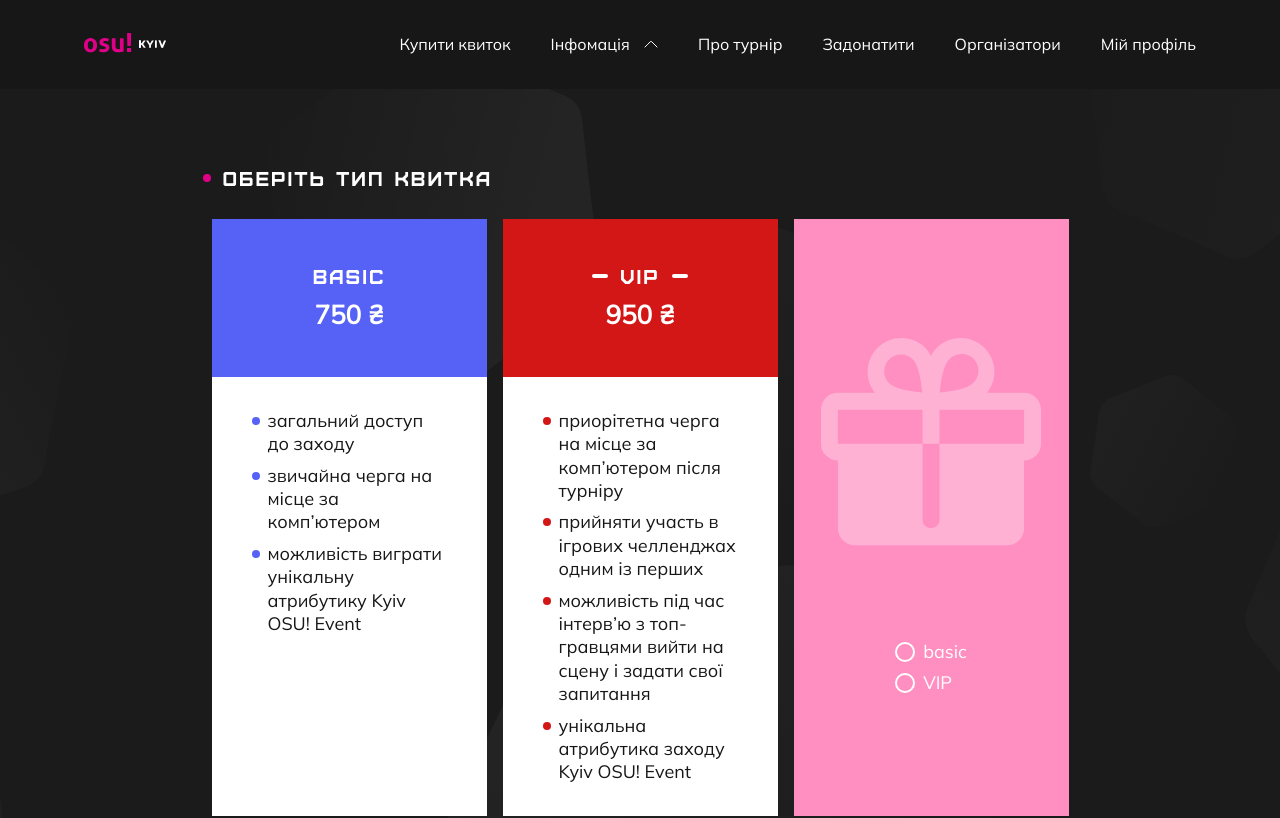
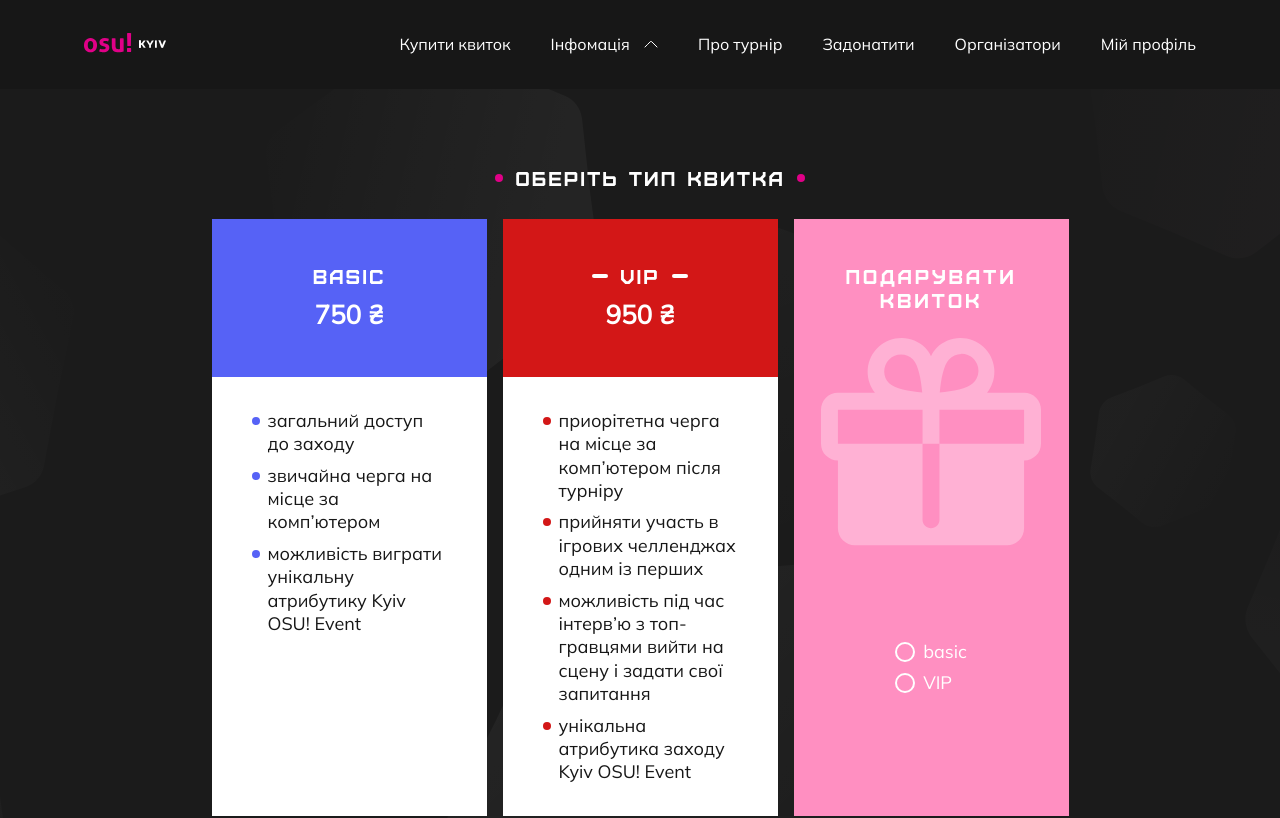
Before and after one commit to netwhynot/koe-web, a Nuxt app: page /buy in a window 1280 px wide. Shown: the top 818 px of the page. Built offline with nearby package versions, Linux system fonts and the light colour scheme.

Commit message:
made a bit fixes and new component

```diff
--- /dev/null
+++ b/components/RichHeading.vue
@@ -0,0 +1,69 @@
+<template>
+  <div class="heading-align">
+    <h3 class="heading">
+      <slot></slot>
+    </h3>
+  </div>
+</template>
+
+<style lang="scss" scoped>
+.heading-align {
+  @media screen and (min-width: $vp-tlandscape) {
+    display: flex;
+    justify-content: center;
+  }
+}
+
+.heading {
+  position: relative;
+  display: inline-block;
+  max-width: 200px;
+  margin: 0;
+  margin-left: 20px;
+  color: $white;
+  font-family: "Furore";
+  font-size: 20px;
+  font-style: normal;
+  font-weight: 400;
+  line-height: 130%; /* 26px */
+  letter-spacing: 2px;
+
+  @media screen and (min-width: $vp-mobile) {
+    max-width: unset;
+  }
+
+  @media screen and (min-width: $vp-tlandscape) {
+    &::after {
+      content: "";
+      position: absolute;
+      top: 50%;
+      left: calc(100% + 12px);
+      width: 8px;
+      height: 8px;
+      border-radius: 50%;
+      background-color: $main;
+      transform: translateY(-50%);
+
+      @media screen and (min-width: $vp-mobile) {
+        top: 50%;
+      }
+    }
+  }
+
+  &::before {
+    content: "";
+    position: absolute;
+    top: 50%;
+    right: calc(100% + 12px);
+    width: 8px;
+    height: 8px;
+    border-radius: 50%;
+    background-color: $main;
+    transform: translateY(-50%);
+
+    @media screen and (min-width: $vp-mobile) {
+      top: 50%;
+    }
+  }
+}
+</style>
--- a/pages/buy.vue
+++ b/pages/buy.vue
@@ -18,7 +18,7 @@ onUpdated(() => {});
     <div v-if="step !== 3" class="bg">
       <div :class="{ 'heading-wrapper': step === 2 }">
         <div class="container">
-          <h3 v-if="step === 1" class="heading">Оберіть тип квитка</h3>
+          <RichHeading v-if="step === 1">Оберіть тип квитка</RichHeading>
           <div v-if="step === 2" class="payment-wrapper">
             <p>Всього до оплати:</p>
             <span>1200 ₴</span>
@@ -91,9 +91,9 @@ onUpdated(() => {});
                   </li>
                 </ul>
               </div>
-              <h3 v-if="step === 1" class="heading remove">
-                Подарувати квиток
-              </h3>
+              <RichHeading v-if="step === 1" class="remove"
+                >Подарувати квиток</RichHeading
+              >
               <div
                 class="gift"
                 :class="
@@ -105,6 +105,7 @@ onUpdated(() => {});
                 "
                 @click="selectedTicket = Tickets.Gift"
               >
+                <span class="gift-note">Подарувати квиток</span>
                 <form class="form" @submit.prevent>
                   <label>
                     <input
@@ -303,6 +304,7 @@ onUpdated(() => {});
 
 .ticket {
   background-color: $white;
+  cursor: pointer;
 
   @media screen and (min-width: $vp-tlandscape) {
     max-width: 275px;
@@ -502,6 +504,8 @@ onUpdated(() => {});
 }
 
 .form {
+  position: relative;
+  z-index: 1;
   display: flex;
   flex-direction: column;
   gap: 8px;
@@ -524,6 +528,7 @@ onUpdated(() => {});
     font-style: normal;
     font-weight: 500;
     line-height: 130%; /* 23.4px */
+    cursor: pointer;
   }
 }
 
@@ -540,6 +545,7 @@ onUpdated(() => {});
   height: 16px;
   border-radius: 50%;
   border: 2px solid $white;
+  cursor: pointer;
 
   &::after {
     content: "";
@@ -603,6 +609,11 @@ onUpdated(() => {});
     flex-direction: row;
   }
 
+  @media screen and (min-width: $vp-tablet) {
+    margin: 20px auto 0;
+    max-width: 432px;
+  }
+
   &__btn {
     max-width: 352px;
     width: 100%;
@@ -655,6 +666,11 @@ onUpdated(() => {});
   @media screen and (min-width: $vp-mobile) {
     margin-top: 76px;
     gap: 12px;
+  }
+
+  @media screen and (min-width: $vp-tablet) {
+    max-width: 432px;
+    margin: 76px auto 0;
   }
 }
 
@@ -735,4 +751,21 @@ onUpdated(() => {});
     display: none;
   }
 }
+
+.gift-note {
+  position: absolute;
+  top: 45px;
+  color: $white;
+  text-align: center;
+  font-family: "Furore";
+  font-size: 20px;
+  font-style: normal;
+  font-weight: 400;
+  line-height: normal;
+  letter-spacing: 2.8px;
+
+  @media screen and (max-width: $vp-tlandscape) {
+    display: none;
+  }
+}
 </style>
```
